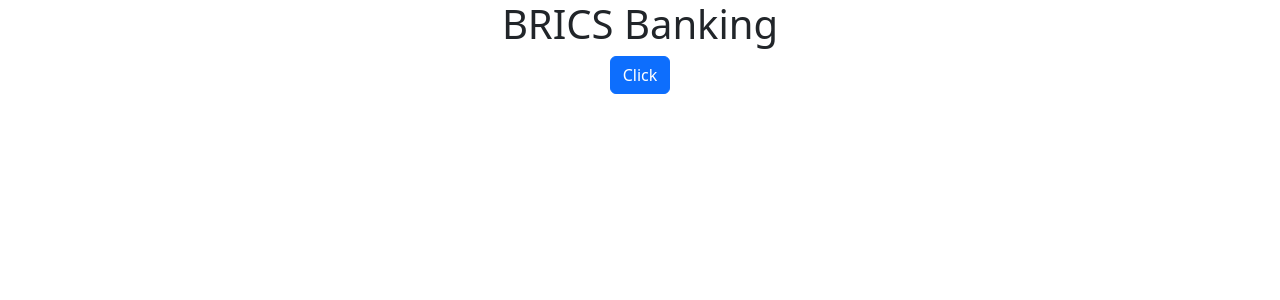
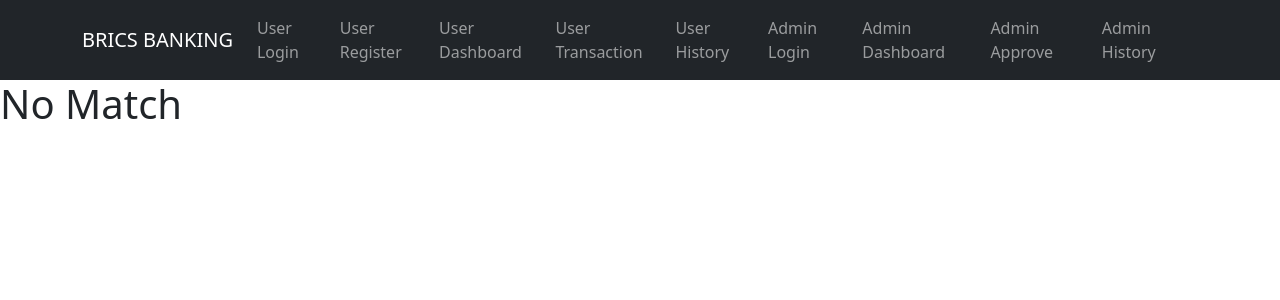
Before and after one commit to Dillon-Duncan/brics-banking, a React (Create React App) app: page / in a window 1280 px wide. Shown: the top 300 px of the page. Built offline with nearby package versions, Linux system fonts and the light colour scheme.

Commit message:
add react-router-dom and implement routing for user and admin components

```diff
--- a/package.json
+++ b/package.json
@@ -8,6 +8,7 @@
     "react": "^18.0.0",
     "react-bootstrap": "^2.10.6",
     "react-dom": "^18.0.0",
+    "react-router-dom": "^7.0.2",
     "react-scripts": "5.0.1",
     "web-vitals": "^4.2.4"
   },
--- a/src/App.js
+++ b/src/App.js
@@ -1,12 +1,43 @@
 import './App.css';
-import Button from 'react-bootstrap/Button';
+import { Route, Routes } from 'react-router-dom';
+
+import UserHistory from './components/user/dashboard/history/userHistory';
+import UserTransaction from './components/user/dashboard/transaction/userTransaction';
+import UserDashboard from './components/user/dashboard/userDashboard';
+import UserLogin from './components/user/login/userLogin';
+import UserRegister from './components/user/register/userRegister';
+
+import AdminApprove from './components/admin/dashboard/aprrove/adminApprove';
+import AdminHistory from './components/admin/dashboard/history/adminHistory';
+import AdminDashboard from './components/admin/dashboard/adminDashboard';
+import AdminLogin from './components/admin/login/adminLogin';
+
+import Header from './components/header/header';
+
+import NoMatch from './components/nomatch/noMatch';
 
 function App() {
   return (
-    <div className="App">
-      <h1>BRICS Banking</h1>
-      <Button>Click</Button>
-    </div>
+    <>
+    <Header />
+    <Routes>
+
+      <Route path="/user/login" element={<UserLogin />} />
+      <Route path="/user/register" element={<UserRegister />} />
+
+      <Route path="/user/dashboard" element={<UserDashboard />} />
+      <Route path="/user/dashboard/history" element={<UserHistory />} />
+      <Route path="/user/dashboard/transaction" element={<UserTransaction />} />
+
+      <Route path="/admin/login" element={<AdminLogin />} />
+
+      <Route path="/admin/dashboard" element={<AdminDashboard />} />
+      <Route path="/admin/dashboard/approve" element={<AdminApprove />} />
+      <Route path="/admin/dashboard/history" element={<AdminHistory />} />
+
+      <Route path="*" element={<NoMatch />} />
+    </Routes>
+    </>
   );
 }
 
--- a/src/components/header/header.js
+++ b/src/components/header/header.js
@@ -1,11 +1,34 @@
 import React from 'react';
+import { Navbar, Container, Nav } from 'react-bootstrap';
+import { Link } from 'react-router-dom';
 
-const header = () =>
-{
+const Header = () => {
     return (
-        <div>
-            <h1>Header</h1>
-        </div>
+        <>
+            <Navbar bg="dark" data-bs-theme="dark">
+                <Container>
+                    <Navbar.Brand to="/user/login">BRICS BANKING</Navbar.Brand>
+                    <Nav className="me-auto">
+                        <Nav.Link as={Link} to='/user/login'>User Login</Nav.Link>
+                        <Nav.Link as={Link} to='/user/register'>User Register</Nav.Link>
+
+                        <Nav.Link as={Link} to='/user/dashboard'>User Dashboard</Nav.Link>
+                        <Nav.Link as={Link} to='/user/dashboard/transaction'>User Transaction</Nav.Link>
+                        <Nav.Link as={Link} to='/user/dashboard/history'>User History</Nav.Link>
+
+                        <Nav.Link as={Link} to='/admin/login'>Admin Login</Nav.Link>
+
+                        <Nav.Link as={Link} to='/admin/dashboard'>Admin Dashboard</Nav.Link>
+                        <Nav.Link as={Link} to='/admin/dashboard/approve'>Admin Approve</Nav.Link>
+                        <Nav.Link as={Link} to='/admin/dashboard/history'>Admin History</Nav.Link>
+
+
+
+                    </Nav>
+                </Container>
+            </Navbar>
+        </>
     );
 };
-export default header;
+
+export default Header;
--- a/src/index.js
+++ b/src/index.js
@@ -4,11 +4,14 @@ import './index.css';
 import App from './App';
 import reportWebVitals from './reportWebVitals';
 import 'bootstrap/dist/css/bootstrap.min.css';
+import { BrowserRouter } from 'react-router-dom';
 
 const root = ReactDOM.createRoot(document.getElementById('root'));
 root.render(
   <React.StrictMode>
+    <BrowserRouter>
     <App />
+    </BrowserRouter>
   </React.StrictMode>
 );
 
```
Also changed, not shown: 1 other file (tests, documents, lock files or other folders).
